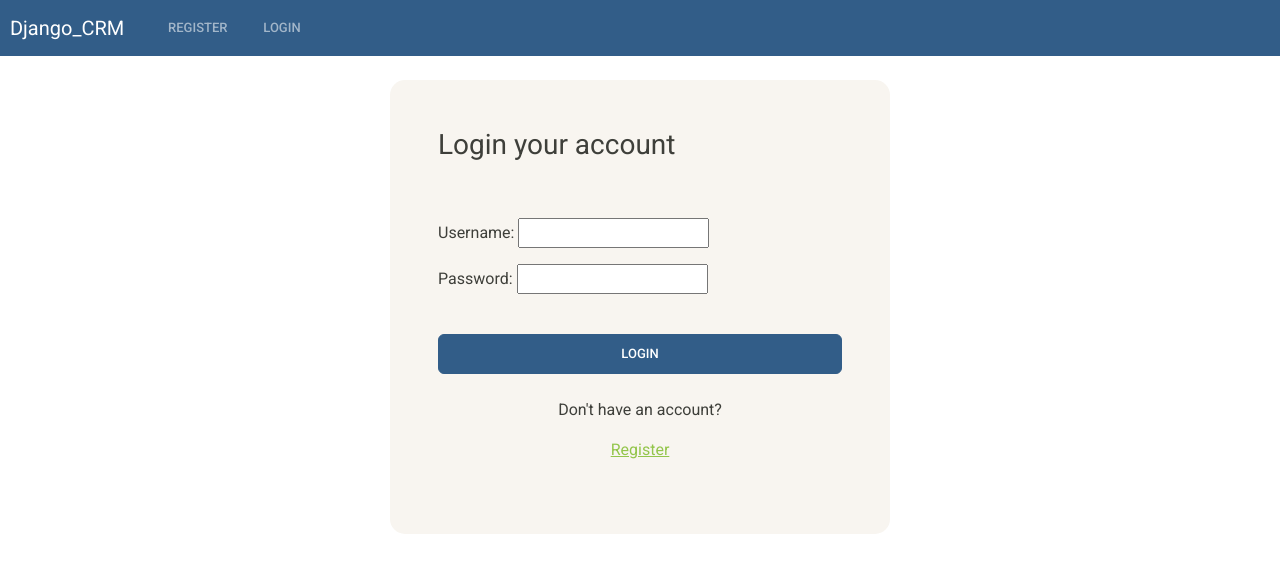
After one commit to edwarddume55/django_records_manager, a Django app: page /login in a window 1280 px wide. The commit adds this page. Shown: the top 573 px of the page. Run offline with Django 5.2, Linux system fonts and the light colour scheme; some libraries are stand-ins or nearby versions.

Commit message:
adding the authentication functionalities, login, logout, and register

```diff
--- /dev/null
+++ b/base/forms.py
@@ -0,0 +1,19 @@
+from django.contrib.auth.forms import UserCreationForm,AuthenticationForm
+from django.contrib.auth.models import User
+
+from django import forms
+from django.forms.widgets import PasswordInput, TextInput
+
+#create user
+
+class registerForm(UserCreationForm):
+    class Meta:
+        model = User
+        fields = ['username', 'password1', 'password2']
+
+
+#user login
+class LoginForm(AuthenticationForm):
+
+    username = forms.CharField(widget=TextInput())
+    password = forms.CharField(widget=PasswordInput())
--- a/base/templates/base/base.html
+++ b/base/templates/base/base.html
@@ -6,11 +6,12 @@
     <meta name="viewport" content="width=device-width, initial-scale=1.0">
     <title>django-crm</title>
 
-    <link rel="stylesheet" type="text/css" href="https://bootswatch.com/5/cyborg/bootstrap.min.cs">
+    <link rel="stylesheet" type="text/css" href="https://bootswatch.com/5/sandstone/bootstrap.min.css">
     <link rel="stylesheet" type="text/css" href="{% static 'css/styles.css' %}">
 </head>
 <body>
     <!--create navbar-->
+    {% include 'base/navbar.html'%}
 
     <div class="container">
         <br>
@@ -24,7 +25,11 @@
 
     <script src="{% static 'js/app.js' %}"></script>
 
-    <script src="https://cdn.jsdelivr.net/npm/@popperjs/core@2.11.8/dist/umd/popper.min.js" integrity="sha384-I7E8VVD/ismYTF4hNIPjVp/Zjvgyol6VFvRkX/vR+Vc4jQkC+hVqc2pM8ODewa9r" crossorigin="anonymous"></script>
-    <script src="https://cdn.jsdelivr.net/npm/bootstrap@5.3.3/dist/js/bootstrap.min.js" integrity="sha384-0pUGZvbkm6XF6gxjEnlmuGrJXVbNuzT9qBBavbLwCsOGabYfZo0T0to5eqruptLy" crossorigin="anonymous"></script>
+    <script src="https://code.jquery.com/jquery-3.4.1.slim.min.js" integrity="sha384-J6qa4849blE2+poT4WnyKhv5vZF5SrPo0iEjwBvKU7imGFAV0wwj1yYfoRSJoZ+n" crossorigin="anonymous"></script>
+
+
+    <script src="https://cdn.jsdelivr.net/npm/popper.js@1.16.0/dist/umd/popper.min.js" integrity="sha384-Q6E9RHvbIyZFJoft+2mJbHaEWldlvI9IOYy5n3zV9zzTtmI3UksdQRVvoxMfooAo" crossorigin="anonymous"></script>
+
+    <script src="https://cdn.jsdelivr.net/npm/bootstrap@4.4.1/dist/js/bootstrap.min.js" integrity="sha384-wfSDF2E50Y2D1uUdj0O3uMBJnjuUD4Ih7YwaYd1iqfktj0Uod8GCExl3Og8ifwB6" crossorigin="anonymous"></script>
 </body>
 </html>
--- a/base/templates/base/login.html
+++ b/base/templates/base/login.html
@@ -0,0 +1,29 @@
+{% extends 'base/base.html' %}
+{% load crispy_forms_tags %}
+
+{% block content %}
+
+<body>
+    <div class="container bg-light shadow-md p-5 form-layout ">
+        <h3>Login your account</h3>
+
+        <br><br>
+
+        <form action="" method="post" autocomplete="off">
+            {% csrf_token %}
+
+            {{ form.as_p }}
+            <br>
+            <button type="submit" class="btn btn-primary w-100 btn-block p-2"> Login</button>
+        </form>
+
+        <br>
+        <div class="text-center">
+            <p>Don't have an account?</p><a href="{% url 'register' %}">Register</a>
+        </div>
+        <br>
+
+    </div>
+</body>
+
+{% endblock %}
--- /dev/null
+++ b/base/templates/base/navbar.html
@@ -0,0 +1,79 @@
+
+<nav class="navbar navbar-expand-lg navbar-dark bg-primary justify-content-center">
+
+    <a class="navbar-brand main-heading" href="{% url 'home' %}">
+
+      &nbsp; Django_CRM
+
+    </a>
+
+
+    <button
+      class="navbar-toggler"
+      type="button"
+      data-toggle="collapse"
+      data-target="#navbarNavDropdown"
+      aria-controls="navbarNavDropdown"
+      aria-expanded="false"
+      aria-label="Toggle navigation"
+    >
+      <span class="navbar-toggler-icon"></span>
+
+    </button>
+
+
+      <div class="collapse navbar-collapse text-center" id="navbarNavDropdown">
+
+
+        <ul class="navbar-nav mr-auto">
+
+
+          &nbsp;     &nbsp;     &nbsp;
+
+          {% if user.is_authenticated %}
+
+            <li class="nav-item">
+
+              <a class="nav-link" href="{% url 'home' %}">Dashboard &nbsp; <i class="fa fa-home" aria-hidden="true"></i> </a>
+
+            </li>
+
+
+            &nbsp;     &nbsp;     &nbsp;
+
+
+            <li class="nav-item">
+
+              <a class="nav-link" href="{% url 'home' %}">Sign out &nbsp; <i class="fa fa-sign-out" aria-hidden="true"></i> </a>
+
+            </li>
+
+
+        </ul>
+
+        {% else %}
+
+        <li class="nav-item">
+
+          <a class="nav-link" href="{% url 'register' %}"> Register </a>
+
+        </li>
+
+
+        &nbsp;     &nbsp;     &nbsp;
+
+
+        <li class="nav-item">
+
+          <a class="nav-link" href="{% url 'login' %}">Login</a>
+
+        </li>
+
+
+        {% endif %}
+
+
+      </div>
+
+
+  </nav>
--- a/base/urls.py
+++ b/base/urls.py
@@ -3,4 +3,6 @@ from . import views
 
 urlpatterns = [
     path('', views.home, name='home'),
+    path('register', views.register, name='register'),
+     path('login', views.login, name='login'),
 ]
--- a/base/views.py
+++ b/base/views.py
@@ -1,8 +1,60 @@
-from django.shortcuts import render
-from django.http import HttpResponse
+from django.shortcuts import render,redirect
 
+from .forms import UserCreationForm,LoginForm
+
+from django.contrib.auth.models import auth
+from django.contrib.auth import authenticate
+from django.contrib.auth.decorators import login_required
+
+
+#homepage
 def home(request):
 
     return render(request, 'base/index.html')
 
-    # return HttpResponse('Hello world!')
+
+#register
+def register(request):
+    Form= UserCreationForm()
+
+    if request.method == 'POST':
+        form = UserCreationForm(request.POST)
+        if Form.is_valid():
+            form.save()
+            return redirect("login")
+
+    context = {'form':Form}
+    return render (request, 'base/register.html', context=context)
+
+#login
+def login(request):
+    form = LoginForm()
+    if request.method == 'POST':
+        form = LoginForm(request, data=request.POST)
+
+        if form.is_valid():
+            username = request.POST.get('username')
+            password = request.POST.get('password')
+
+            user =authenticate(request, username=username, password= password)
+
+            if user is not None:
+                auth.login(request, user)
+
+                return redirect('dashboard')
+
+    context ={'form': form}
+    return render(request, 'base/login.html', context=context)
+
+
+#user_logout
+def user_logout(request):
+    auth.logout(request)
+    return redirect("login")
+
+
+#dashboard
+@login_required(login_url='login')
+def dashboard(request):
+
+    return render(request, 'base/dashboard.html')
--- a/crm/settings.py
+++ b/crm/settings.py
@@ -28,7 +28,11 @@ INSTALLED_APPS = [
     'django.contrib.staticfiles',
 
     'base',
+    'crispy_forms',
 ]
+
+CRISPY_TEMPLATE_PACK = 'bootstrap4'
+
 
 MIDDLEWARE = [
     'django.middleware.security.SecurityMiddleware',
--- a/static/css/styles.css
+++ b/static/css/styles.css
@@ -1,3 +1,4 @@
-h1{
-    color: red;
+.form-layout{
+    border-radius: 15px;
+    width: 500px;
 }
```
Also changed, not shown: base/templates/base/index.html (+24 -1 lines), base/templates/base/register.html (+33 -0 lines).
